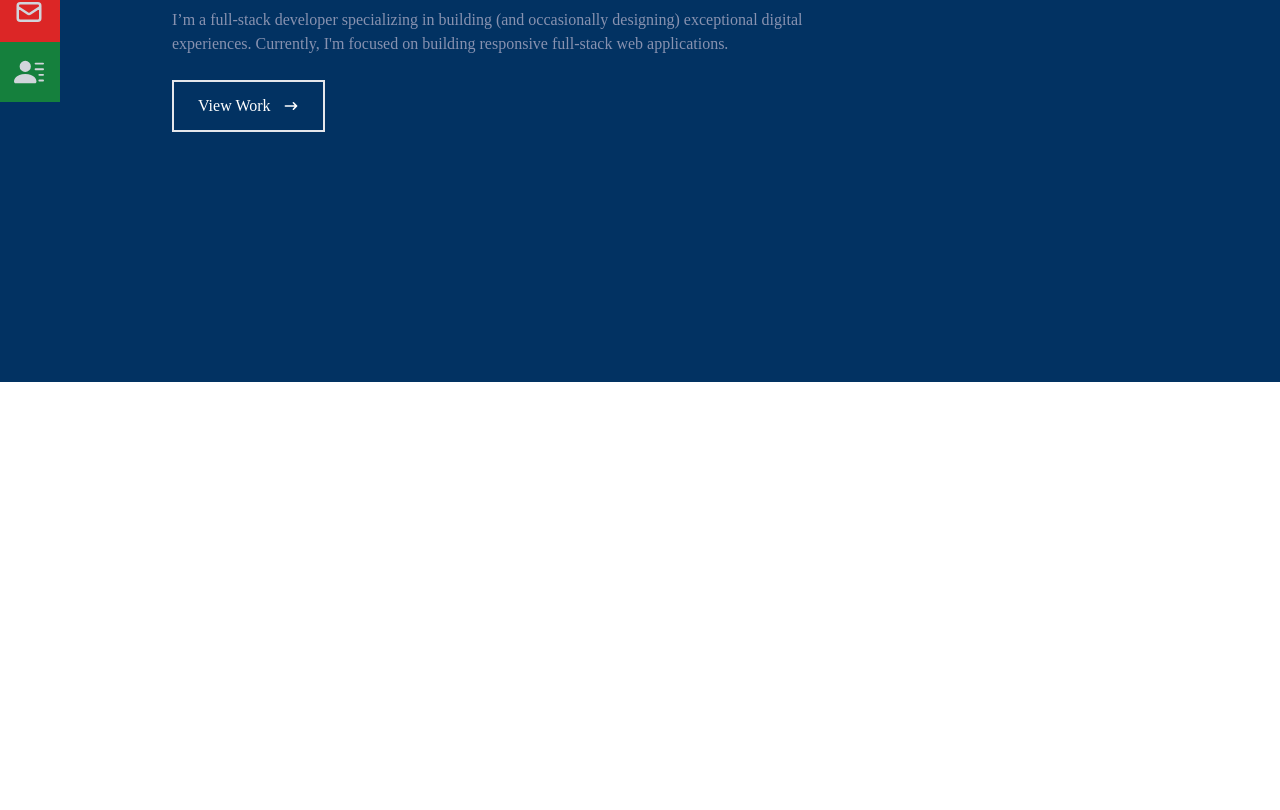
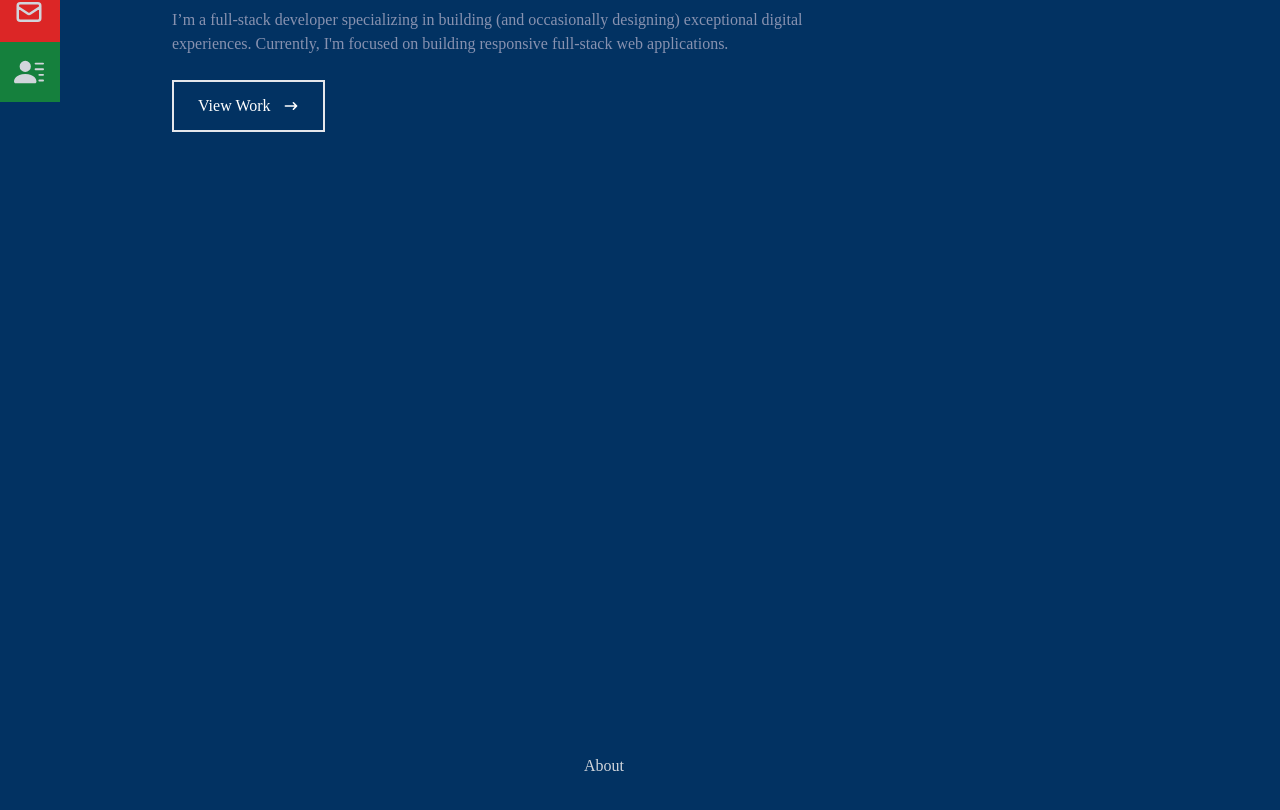
Before and after one commit to RubenFr74/franco-portfolio, a React (Create React App) app in the folder my-app/: page / in a window 1280 px wide. Shown: the part 418-1228 px from the top of the page. Before the commit the page ends 800 px from the top, so only its background shows below. Built offline with nearby package versions, Linux system fonts and the light colour scheme.

Commit message:
added styling to about me

```diff
--- a/my-app/src/App.js
+++ b/my-app/src/App.js
@@ -1,3 +1,4 @@
+import About from "./components/About";
 import Home from "./components/Home";
 import Navbar from "./components/Navbar";
 
@@ -7,7 +8,7 @@ function App() {
     <div>
       <Navbar />
       <Home />
-
+      <About />
     </div>
   );
 }
--- a/my-app/src/components/About.jsx
+++ b/my-app/src/components/About.jsx
@@ -2,7 +2,18 @@ import React from 'react'
 
 const About = () => {
   return (
-    <div>About</div>
+    <div name='about' className='w-full h-screen bg-[#023262] text-gray-300'>
+        <div className='flex flex-col justify-center items-center w-full h-full'>
+            <div className='max-w-[1000px] w-full grid grid-cols-2 gap-8'>
+                <div className='sm:text-right pb-8 pl-4'>
+                    <p>About</p>
+                </div>
+                <div>
+
+                </div>
+            </div>
+        </div>
+    </div>
   )
 }
 
```
